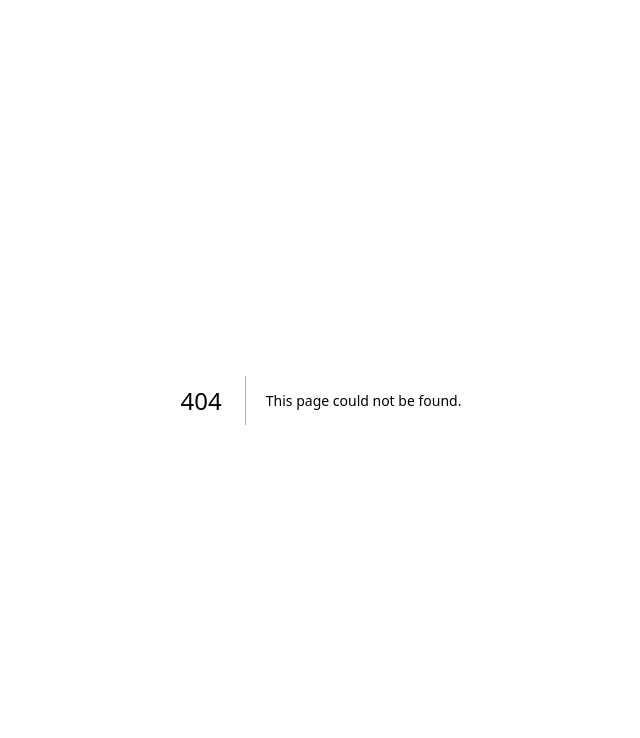
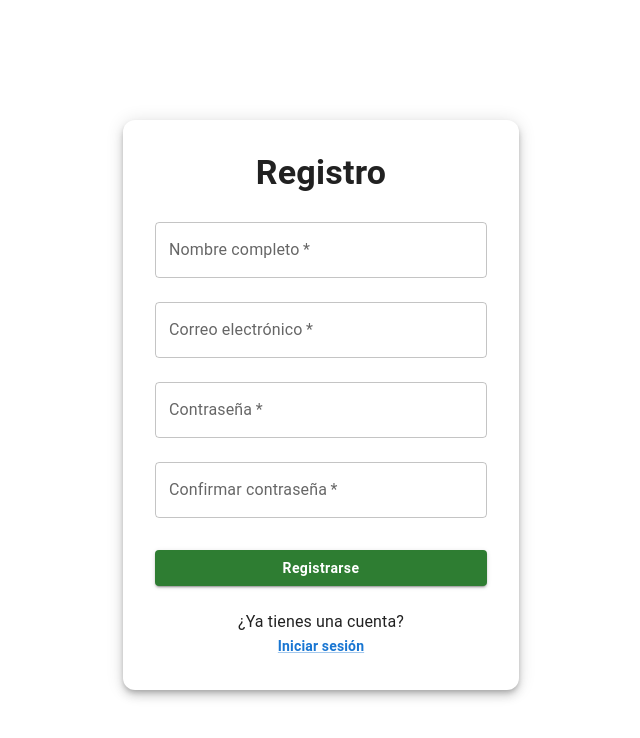
Before and after one commit to CristianSoria21/front-invitations, a Next.js app: page /register in a window 1280 px wide. Before the commit this address had no page. Shown: the top 738 px of the page, without its empty margins (319-959 px from the left). Built offline with nearby package versions, Linux system fonts and the light colour scheme.

Commit message:
[FE] REGISTRO - Implementación de Mui para la creación de la interfaz de Registro, además de la implementación de Frame Motion para la creación de una ventana modal personalizada. Definición de ruta Register

```diff
--- a/package.json
+++ b/package.json
@@ -9,7 +9,11 @@
     "lint": "next lint"
   },
   "dependencies": {
+    "@emotion/react": "^11.14.0",
+    "@emotion/styled": "^11.14.0",
+    "@mui/material": "^6.4.5",
     "axios": "^1.7.9",
+    "framer-motion": "^12.4.4",
     "next": "15.1.6",
     "react": "^19.0.0",
     "react-dom": "^19.0.0"
--- /dev/null
+++ b/src/app/components/success-modal.tsx
@@ -0,0 +1,31 @@
+import { motion } from "framer-motion";
+
+export default function SuccessModal() {
+  return (
+    <div className="fixed inset-0 flex items-center justify-center bg-black bg-opacity-50">
+      <motion.div
+        initial={{ opacity: 0, scale: 0.8 }}
+        animate={{ opacity: 1, scale: 1 }}
+        transition={{ duration: 0.3, ease: "easeOut" }}
+        className="bg-white p-8 rounded-lg shadow-2xl text-center max-w-sm w-full"
+      >
+        <div className="flex flex-col items-center">
+          <div className="bg-green-500 text-white rounded-full w-16 h-16 flex items-center justify-center mb-4 shadow-lg">
+            <span className="text-3xl">✔️</span>
+          </div>
+          <h3 className="text-2xl font-bold text-gray-800 mb-2">¡Registro Exitoso!</h3>
+          <p className="text-gray-600 mb-4">Serás redirigido a la página de inicio de sesión...</p>
+          {/* Barra de carga */}
+          <div className="w-full h-1 bg-gray-200 rounded-full overflow-hidden">
+            <motion.div
+              className="h-full bg-green-500"
+              initial={{ width: 0 }}
+              animate={{ width: "100%" }}
+              transition={{ duration: 2 }}
+            />
+          </div>
+        </div>
+      </motion.div>
+    </div>
+  );
+}
--- a/src/app/login/page.tsx
+++ b/src/app/login/page.tsx
@@ -73,7 +73,7 @@ export default function LoginForm() {
         <Box sx={{ textAlign: "center", mt: 3 }}>
           <Typography variant="body2" color="text.secondary">
             ¿No tienes una cuenta?{" "}
-            <Link href="#" variant="body2" sx={{ fontWeight: "bold", color: "primary.main" }}>
+            <Link href="/register" variant="body2" sx={{ fontWeight: "bold", color: "primary.main" }}>
               Regístrate
             </Link>
           </Typography>
--- /dev/null
+++ b/src/app/register/page.tsx
@@ -0,0 +1,92 @@
+"use client"; // Necesario en Next.js 13+ para usar hooks como useState y useRouter
+import { useState } from "react";
+import { useRouter } from "next/navigation";
+import { TextField, Button, Typography, Container, Paper, Box, Link } from "@mui/material";
+import SuccessModal from "../components/success-modal";
+
+export default function RegisterForm() {
+    const [showModal, setShowModal] = useState(false);
+    const router = useRouter();
+
+    const handleRegister = (event: React.FormEvent<HTMLFormElement>) => {
+      event.preventDefault();
+      setShowModal(true);
+
+      setTimeout(() => {
+        setShowModal(false);
+        router.push("/login");
+      }, 3000);
+    };
+
+    return (
+      <Container maxWidth="xs">
+        <Paper elevation={6} sx={{ padding: 4, borderRadius: 3, mt: 15 }}>
+          <Typography variant="h4" align="center" fontWeight="bold" gutterBottom>
+            Registro
+          </Typography>
+
+          <form onSubmit={handleRegister} style={{ position: "relative", zIndex: 0 }}>
+            <TextField
+              fullWidth
+              id="fullName"
+              label="Nombre completo"
+              variant="outlined"
+              margin="normal"
+              required
+            />
+
+            <TextField
+              fullWidth
+              id="email"
+              label="Correo electrónico"
+              type="email"
+              variant="outlined"
+              margin="normal"
+              required
+            />
+
+            <TextField
+              fullWidth
+              id="password"
+              label="Contraseña"
+              type="password"
+              variant="outlined"
+              margin="normal"
+              required
+            />
+
+            <TextField
+              fullWidth
+              id="confirmPassword"
+              label="Confirmar contraseña"
+              type="password"
+              variant="outlined"
+              margin="normal"
+              required
+            />
+
+            <Box sx={{ display: "flex", justifyContent: "center", mt: 3 }}>
+              <Button
+                variant="contained"
+                color="success"
+                type="submit"
+                sx={{ textTransform: "none", fontWeight: "bold", width: "100%" }}
+              >
+                Registrarse
+              </Button>
+            </Box>
+          </form>
+
+          <Box sx={{ textAlign: "center", mt: 3 }}>
+            <Typography variant="body1">¿Ya tienes una cuenta?</Typography>
+            <Link href="/login" variant="body2" sx={{ fontWeight: "bold", color: "primary.main" }}>
+              Iniciar sesión
+            </Link>
+          </Box>
+        </Paper>
+
+        {/* Modal de éxito */}
+        {showModal && <SuccessModal />}
+      </Container>
+    );
+}
```
Also changed, not shown: 1 other file (tests, documents, lock files or other folders).
